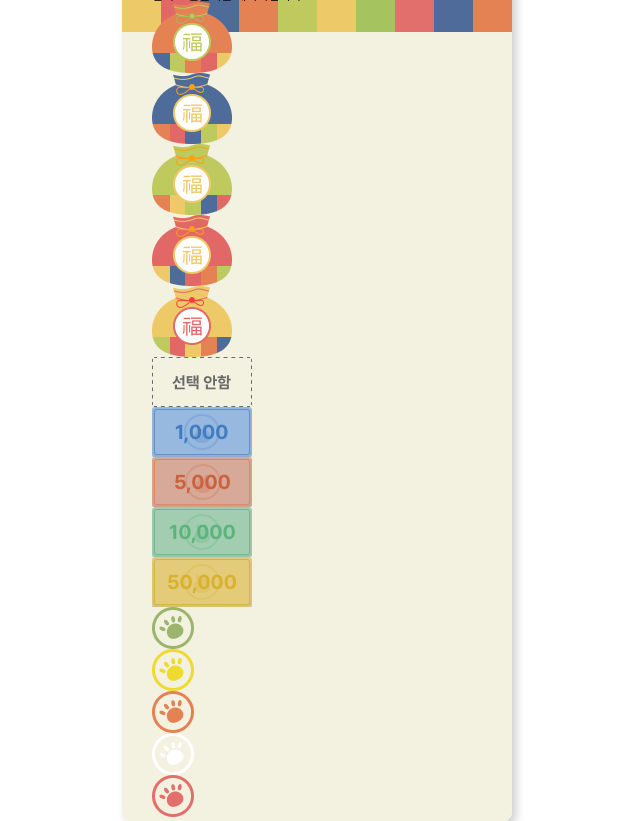
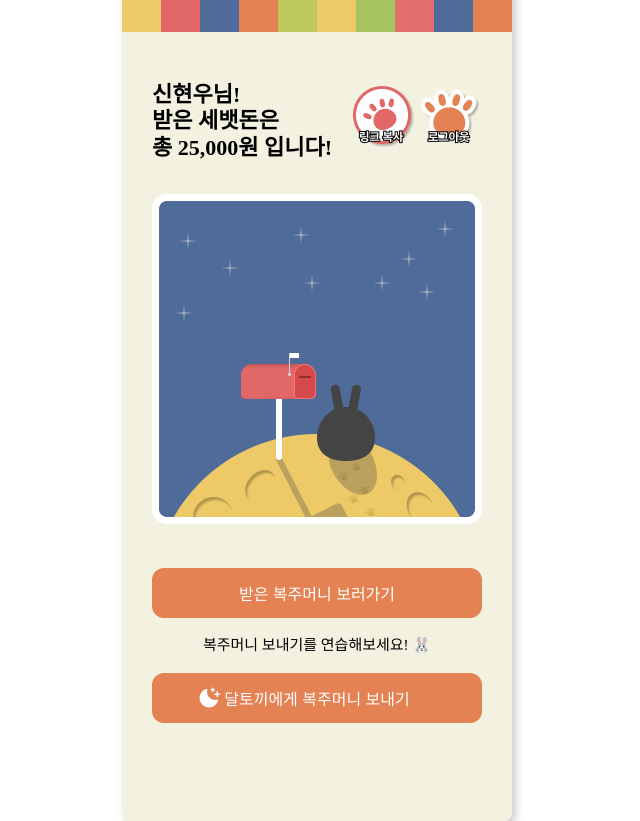
Before and after one commit to HNY-6/LuckyLetter-FE, a React (Create React App) app: page / in a window 1280 px wide. Shown: the top 821 px of the page, without its empty margins (323-963 px from the left). Built offline with nearby package versions, Linux system fonts and the light colour scheme.

Commit message:
Feat: Home페이지, DefaultIconStyle에 CSSProperties추가

```diff
--- a/src/components/UI/Button.tsx
+++ b/src/components/UI/Button.tsx
@@ -1,6 +1,6 @@
-import { CSSProperties } from "styled-components";
-import { DefaultButtonStyle } from "./ButtonStyle";
-import { ReactNode } from "react";
+import { CSSProperties } from 'styled-components';
+import { DefaultButtonStyle } from './ButtonStyle';
+import { ReactNode } from 'react';
 
 interface Props {
   label: string;
--- a/src/pages/Home.tsx
+++ b/src/pages/Home.tsx
@@ -1,51 +1,76 @@
-import { Link } from "react-router-dom";
-import {
-  PocketOrangeImg,
-  PocketBlueImg,
-  PocketGreenImg,
-  PocketRedImg,
-  PocketYellowImg,
-  Money1000Img,
-  MoneyDefaultImg,
-  Money5000Img,
-  Money10000Img,
-  Money50000Img,
-  DogGreenStampImg,
-  DogRedStampImg,
-  DogWhiteStampImg,
-  DogOrangeStampImg,
-  DogYellowStampImg,
-  LogoutBtn,
-  CopyLinkBtn,
-  SelectMarkImg,
-  ArrowBackBtn,
-} from "@/components/button/index.style";
+import { Link } from 'react-router-dom';
+import { LogoutBtn, CopyLinkBtn } from '@/components/button/index.style';
+import mainBG from '@/assets/main-BG.png';
+import styled from 'styled-components';
+import DefaultButton from '@/components/UI/Button';
+import DefaultIconStyle from '@/style/DefaultIconStyle';
+import homeMoonIcon from '@/assets/ph_moon-stars-fill.png';
+
+// 홈화면 토끼 이미지 부분
+const MainBackgroundImg = styled.img`
+  width: 330px;
+  height: 330px;
+`;
+
+const BtnTextBox = styled.div`
+  font-size: 15px;
+  color: black;
+  margin: 20px 0;
+  text-align: center;
+`;
+
+// 받은 세뱃돈 표시, 링크복사-로그아웃 버튼 영역
+const HomeDisplayBox = styled.div`
+  display: flex;
+  justify-content: space-between;
+  margin-top: 104px;
+  margin-bottom: 33px;
+  padding: 0;
+`;
+const HomeTextBox = styled.div`
+  font-size: 22px;
+  font-weight: 700;
+  line-height: 26.25px;
+`;
+const BtnBox = styled.div`
+  display: flex;
+`;
+
 const Home = () => {
   return (
-    <div>
-      <h2>Home</h2>
-      <p>임시로 만들어둔 페이지입니다.</p>
-      <PocketOrangeImg></PocketOrangeImg>
-      <PocketBlueImg></PocketBlueImg>
-      <PocketGreenImg></PocketGreenImg>
-      <PocketRedImg></PocketRedImg>
-      <PocketYellowImg></PocketYellowImg>
-      <MoneyDefaultImg></MoneyDefaultImg>
-      <Money1000Img></Money1000Img>
-      <Money5000Img></Money5000Img>
-      <Money10000Img></Money10000Img>
-      <Money50000Img></Money50000Img>
-      <DogGreenStampImg></DogGreenStampImg>
-      <DogYellowStampImg></DogYellowStampImg>
-      <DogOrangeStampImg></DogOrangeStampImg>
-      <DogWhiteStampImg></DogWhiteStampImg>
-      <DogRedStampImg></DogRedStampImg>
-      <LogoutBtn></LogoutBtn>
-      <CopyLinkBtn></CopyLinkBtn>
-      <SelectMarkImg></SelectMarkImg>
-      <ArrowBackBtn></ArrowBackBtn>
-      <Link to="/login">이동</Link>
-    </div>
+    <>
+      <HomeDisplayBox>
+        <HomeTextBox>
+          신현우님!
+          <br />
+          받은 세뱃돈은
+          <br />총 25,000원 입니다!
+        </HomeTextBox>
+        <BtnBox>
+          <CopyLinkBtn as='button' />
+          <LogoutBtn as='button' />
+        </BtnBox>
+      </HomeDisplayBox>
+      <MainBackgroundImg src={mainBG} alt='메인 이미지' />
+      <DefaultButton
+        label='받은 복주머니 보러가기'
+        styleOverrides={{
+          marginTop: '42px',
+        }}
+      ></DefaultButton>
+      <BtnTextBox>복주머니 보내기를 연습해보세요! 🐰</BtnTextBox>
+      <DefaultButton
+        label='달토끼에게 복주머니 보내기'
+        icon={
+          <DefaultIconStyle
+            src={homeMoonIcon}
+            styleOverrides={{
+              left: '45px',
+            }}
+          />
+        }
+      />
+    </>
   );
 };
 
--- a/src/style/DefaultIconStyle.tsx
+++ b/src/style/DefaultIconStyle.tsx
@@ -1,11 +1,14 @@
-import styled from "styled-components";
+import styled, { CSSProperties } from 'styled-components';
 
-const DefaultIconStyle = styled.img`
+const DefaultIconStyle = styled.img<{
+  styleOverrides?: CSSProperties;
+}>`
   position: absolute;
   left: 13px;
   top: 50%;
   transform: translate(0%, -50%);
   height: 24px;
   width: 24px;
+  ${({ styleOverrides }) => ({ ...styleOverrides })};
 `;
 export default DefaultIconStyle;
```
